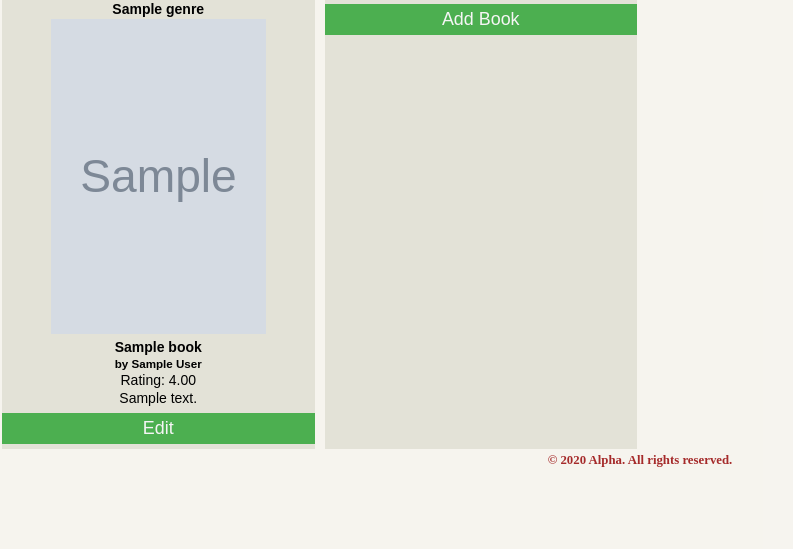
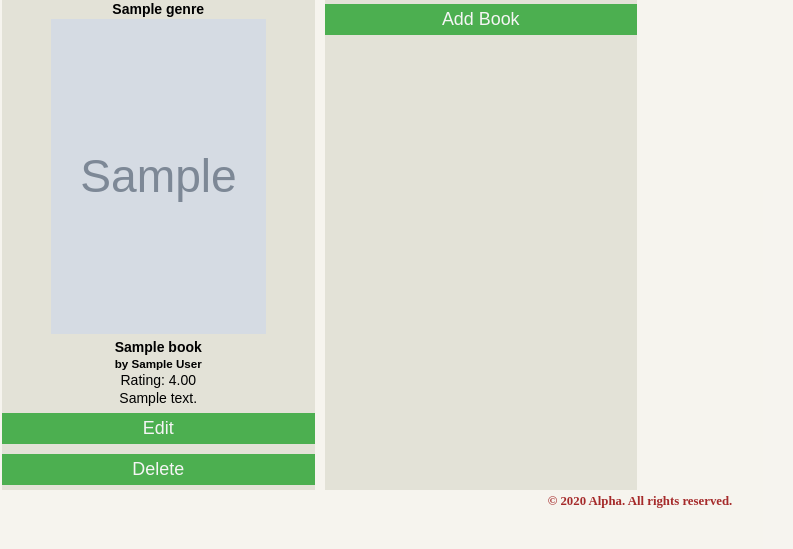
Before and after one commit to baliyanvinay/Good-READS, a Django app: page /my_books in a window 1280 px wide. Shown: the part 65-614 px from the top of the page, without its empty margins (0-793 px from the left). Run offline with Django 3.2, Linux system fonts and the light colour scheme; the first user in the database is signed in; tables that the repository leaves empty hold one stand-in row (Sample ...).

Commit message:
DeleteBook inherited from DeleteView|No confirm template

```diff
--- a/books/templates/books/my_books.html
+++ b/books/templates/books/my_books.html
@@ -20,6 +20,13 @@
         <button>
             <a href="{% url 'books:update_book' book.id %}">Edit</a>
         </button>
+
+        <form method="POST" action="{% url 'books:delete_book' book.id %}">
+            {% csrf_token %}
+            <button type="submit">
+                <a href="{% url 'books:delete_book' book.id %}">Delete</a>
+            </button>
+        </form>
     </div>
     {% endfor %}
     <div class="grid-item">
--- a/books/urls.py
+++ b/books/urls.py
@@ -1,5 +1,5 @@
 from django.urls import path
-from books.views import IndexView, BookAddView, MyBookView, BookUpdateView
+from books.views import IndexView, BookAddView, MyBookView, BookUpdateView, BookDeleteView
 
 app_name = 'books'
 urlpatterns = [
@@ -7,4 +7,5 @@ urlpatterns = [
     path('add_book', BookAddView.as_view(), name='add_book'),
     path('my_books', MyBookView.as_view(), name='my_books'),
     path('my_books/<int:pk>/update', BookUpdateView.as_view(), name='update_book'),
+    path('my_books/<int:pk>/delete', BookDeleteView.as_view(), name='delete_book'),
 ]
--- a/books/views.py
+++ b/books/views.py
@@ -1,6 +1,6 @@
 from django.shortcuts import render, redirect, reverse
 from django.urls import reverse_lazy
-from django.views.generic import CreateView, ListView, UpdateView
+from django.views.generic import CreateView, ListView, UpdateView, DeleteView
 
 from books.forms import BookForm
 from books.models import Book
@@ -49,3 +49,12 @@ class BookUpdateView(UpdateView):
     template_name = 'books/add_book.html'
     form_class = BookForm
     success_url = reverse_lazy('books:my_books')
+
+
+class BookDeleteView(DeleteView):
+    model = Book
+    success_url = reverse_lazy('books:my_books')
+
+    # Get request method is changed to use post directly skipping the _confirm_delete template
+    def get(self, request, *args, **kwargs):
+        return self.post(request, *args, **kwargs)
```
